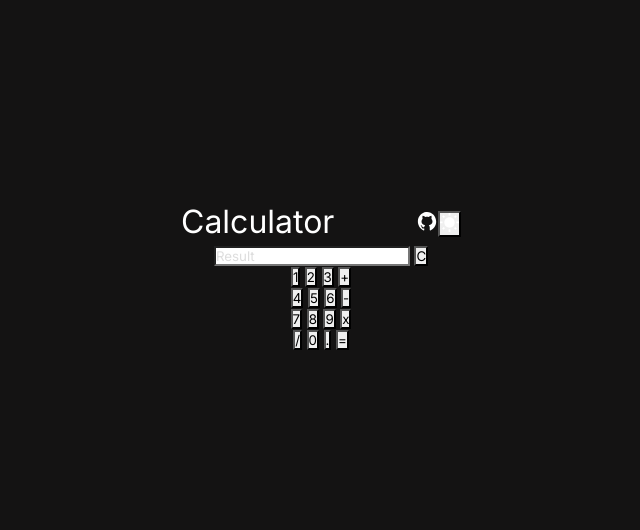
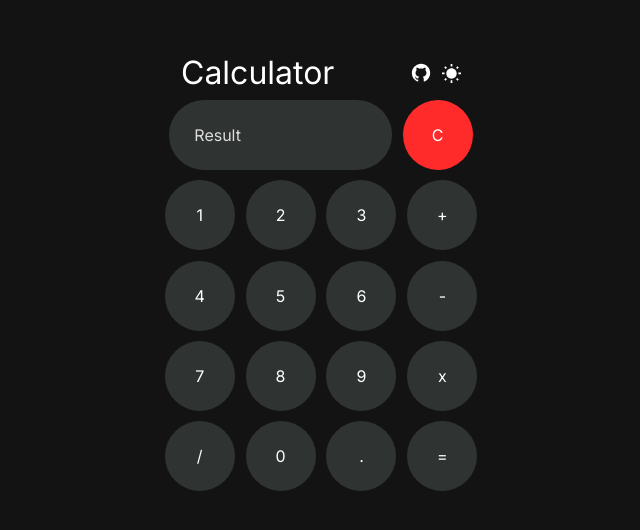
Before and after one commit to Pizzan8t0r/Calculator-thingy, a plain HTML site: page index.html in a window 1280 px wide. Shown: the part 124-654 px from the top of the page, without its empty margins (319-959 px from the left). Drawn offline with Linux system fonts and the light colour scheme.

Commit message:
added some styling stuff on the thingy

```diff
--- a/styles/dark.css
+++ b/styles/dark.css
@@ -48,3 +48,53 @@ h1 {
   align-items: center;
 
 }
+
+input {
+  padding: 25px;
+  color: rgb(255, 255, 255);
+  font-size: 1em;
+  cursor: pointer;
+  width: 70px;
+  background-color: rgb(47, 51, 50);
+  border: none;
+  outline: none;
+  border-radius: 100px;
+  margin: 0.2em;
+}
+
+.first-row,
+.second-row,
+.third-row,
+.fourth-row,
+.fifth-row {
+  margin-bottom: 4px;
+}
+
+input[type="text"] {
+  background-color: rgb(47, 51, 50);
+  width: 222.5px;
+}
+
+input[type="button"]:hover {
+  background-color: rgb(101, 101, 101);
+  color: #fff;
+}
+
+#clear-button {
+  color: #fff;
+  background-color: rgb(255, 42, 42);
+}
+
+a {
+  text-decoration: none;
+  color: #fff;
+}
+
+#github-icon {
+  margin-right: 10px;
+}
+
+.theme-button {
+  all: unset;
+  cursor: pointer;
+}
```
